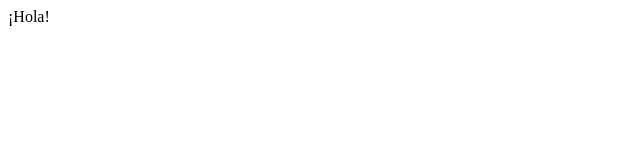
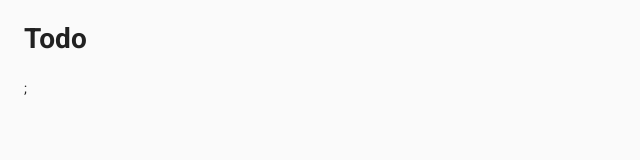
Before and after one commit to Tochituru/2019-React-Todo-List, a React (Create React App) app: page / in a window 1280 px wide. Shown: the top 160 px of the page, without its empty margins (0-640 px from the left). Built offline with nearby package versions, Linux system fonts and the light colour scheme.

Commit message:
Agregamos el class component

```diff
--- a/src/App.js
+++ b/src/App.js
@@ -1,8 +1,14 @@
 import React from 'react';
-import {CssBaseline, Container} from '@material-ui/core'
+import { CssBaseline, Container } from '@material-ui/core'
 
-function App() {
-  return <div className="App"> ¡Hola!</div>;
+class App extends React.Component {
+  render() {
+    return (
+    <Container>
+      <CssBaseline/>
+    <h1> Todo</h1>;
+    </Container>
+  )}
 }
 
 export default App;
```
